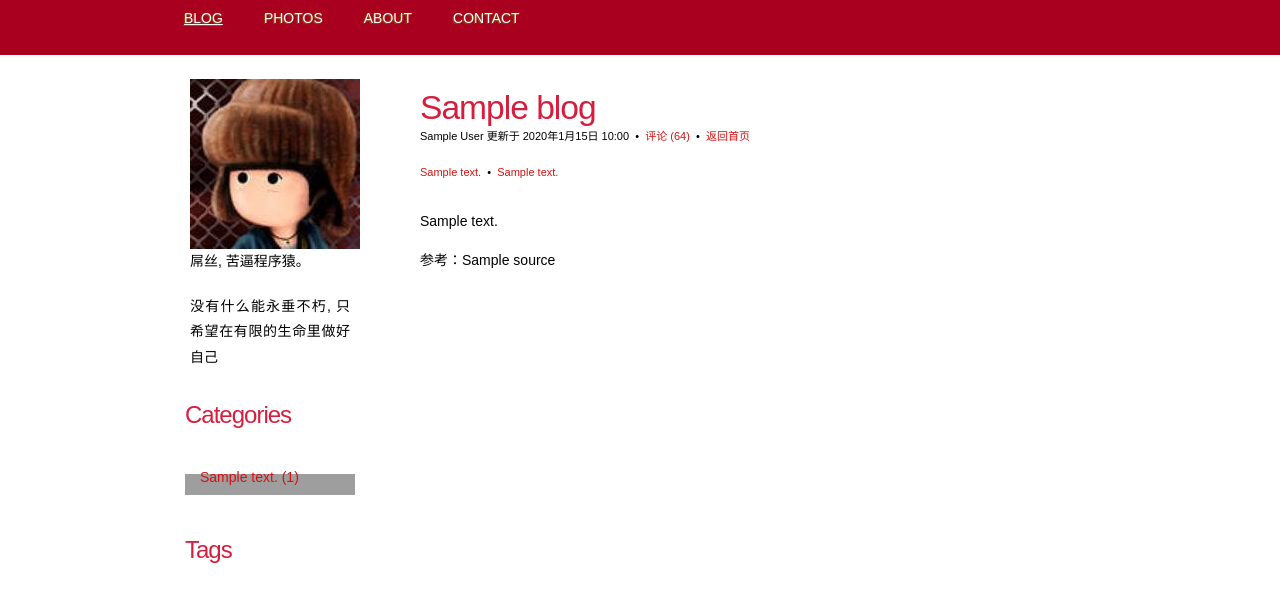
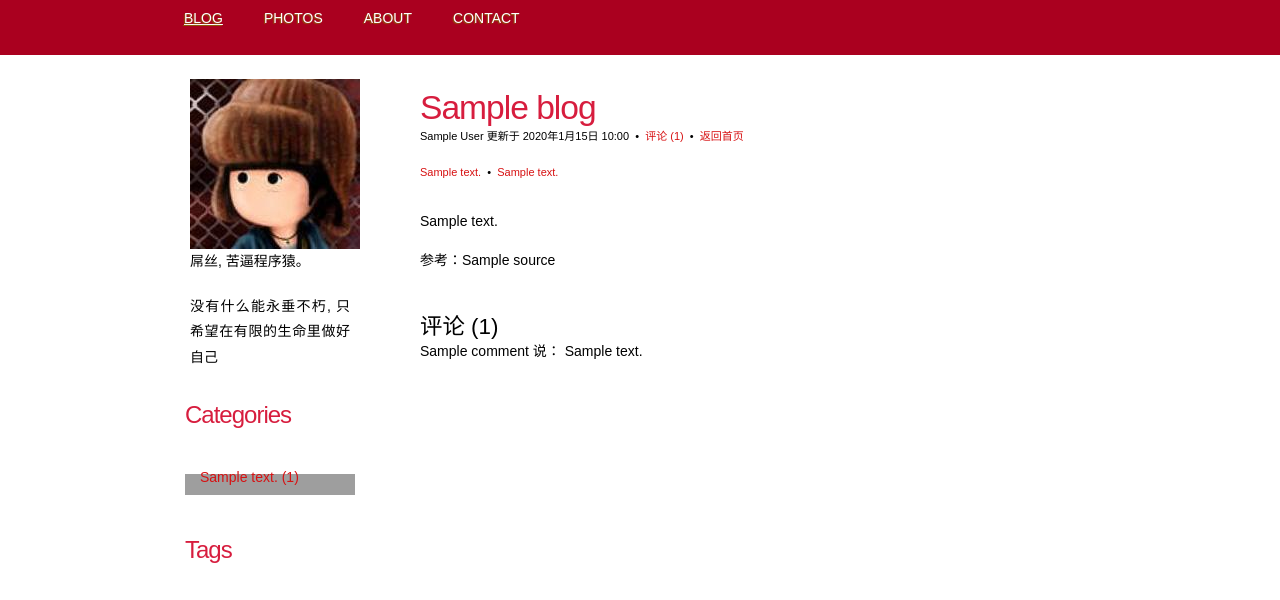
Before and after one commit to kliyes/kblog, a Django app: template src/templates/blog/detail.html in a window 1280 px wide. Shown: the part 140-740 px from the top of the page. Run offline with Django 3.2, Linux system fonts and the light colour scheme; the template is opened without the code that fills it: most values are stand-ins (such as "Sample title", 1, 10 or a date in 2020); parts of the project's set-up code (start-up, migrations or seed data) failed here and were passed over; grey boxes are pictures that could not be loaded.

Commit message:
微调工程结构，增加评论模块

```diff
--- /dev/null
+++ b/src/comment/admin.py
@@ -0,0 +1,6 @@
+#coding=utf-8
+#
+# Copyright (C) 2012-2013 XIZHI TECH Co., Ltd. All rights reserved.
+# Created on 2013-11-15, by Tom
+#
+#
--- /dev/null
+++ b/src/comment/urls.py
@@ -0,0 +1,6 @@
+#coding=utf-8
+#
+# Copyright (C) 2012-2013 XIZHI TECH Co., Ltd. All rights reserved.
+# Created on 2013-11-15, by Tom
+#
+#
--- a/src/static/base/css/base.css
+++ b/src/static/base/css/base.css
@@ -18,7 +18,7 @@ h1, h2, h3 {
 	margin: 0;
 	padding: 0;
 	font-weight: normal;
-	color: #FFFFFF;
+	color: #000;
 }
 
 h1 {
--- a/src/templates/blog/detail.html
+++ b/src/templates/blog/detail.html
@@ -9,7 +9,7 @@
         <div class="post">
             <h2 class="title"><a href="{% url 'blog_detail' blog.id %}">{{ blog.title }}</a></h2>
             <p class="meta">{{ blog.author }} 更新于 {{ blog.update_time|date:"Y年n月j日 H:i" }}
-                &nbsp;&bull;&nbsp; <a href="#" class="comments">评论 (64)</a> &nbsp;&bull;&nbsp; <a href="{% url 'home' %}" class="permalink">返回首页</a></p>
+                &nbsp;&bull;&nbsp; <a href="#" class="comments">评论 ({{ blog.count_comments }})</a> &nbsp;&bull;&nbsp; <a href="{% url 'home' %}" class="permalink">返回首页</a></p>
         	<p class="meta">
 				<a href="##">{{ blog.cate.text }}</a> &nbsp;&bull;&nbsp;
 				{% for tag in blog.tags.all %}
@@ -23,5 +23,6 @@
                 {% endif %}
             </div>
         </div>
+        {% include 'comment/cmt_list.html' %}
     </div>
 {% endblock %}
--- /dev/null
+++ b/src/templates/comment/cmt_list.html
@@ -0,0 +1,12 @@
+<div>
+	<h3>评论 ({{ blog.count_comments }})</h3>
+	{% for comment in blog.get_comments %}
+		{% if comment.name %}
+			{{ comment.name }}
+		{% else %}
+			{{ comment.contact }}
+		{% endif %}
+		说：
+		{{ comment.text }}
+	{% endfor %}
+</div>
--- a/src/templates/index.html
+++ b/src/templates/index.html
@@ -8,7 +8,7 @@
 			<div class="post">
 				<h2 class="title"><a href="{% url 'blog_detail' blog.id %}">{{ blog.title }}</a></h2>
 				<p class="meta">{{ blog.author }} 更新于 {{ blog.update_time|date:"Y年n月j日 H:i" }}
-					&nbsp;&bull;&nbsp; <a href="#" class="comments">评论 (64)</a> &nbsp;&bull;&nbsp; <a href="{% url 'blog_detail' blog.id %}" class="permalink">阅读全文</a></p>
+					&nbsp;&bull;&nbsp; <a href="#" class="comments">评论 ({{ blog.count_comments }})</a> &nbsp;&bull;&nbsp; <a href="{% url 'blog_detail' blog.id %}" class="permalink">阅读全文</a></p>
 				<p class="meta">
 					<a href="{% url 'blog_filter' 'cate' blog.cate_id %}">{{ blog.cate.text }}</a> &nbsp;&bull;&nbsp;
 					{% for tag in blog.tags.all %}
--- a/src/urls.py
+++ b/src/urls.py
@@ -17,6 +17,7 @@ urlpatterns = patterns('',
     # Uncomment the next line to enable the admin:
     url(r'^admin/', include(admin.site.urls)),
     url(r'^ckeditor/', include('ckeditor.urls')),
+    url(r'^captcha/', include('captcha.urls')),
 )
 
 if settings.DEBUG:
```
Also changed, not shown: src/blog/models.py (+13 -1 lines), src/comment/forms.py (added, +16 -0 lines), src/comment/models.py (added, +25 -0 lines), src/comment/views.py (added, +13 -0 lines), src/settings/base.py (+9 -2 lines), src/comment/__init__.py (added), src/core/templatetags/__init__.py (added), src/core/templatetags/filters.py (renamed from src/blog/templatetags/filters.py), src/core/templatetags/truncate_hanzi.py (renamed from src/blog/templatetags/truncate_hanzi.py).
